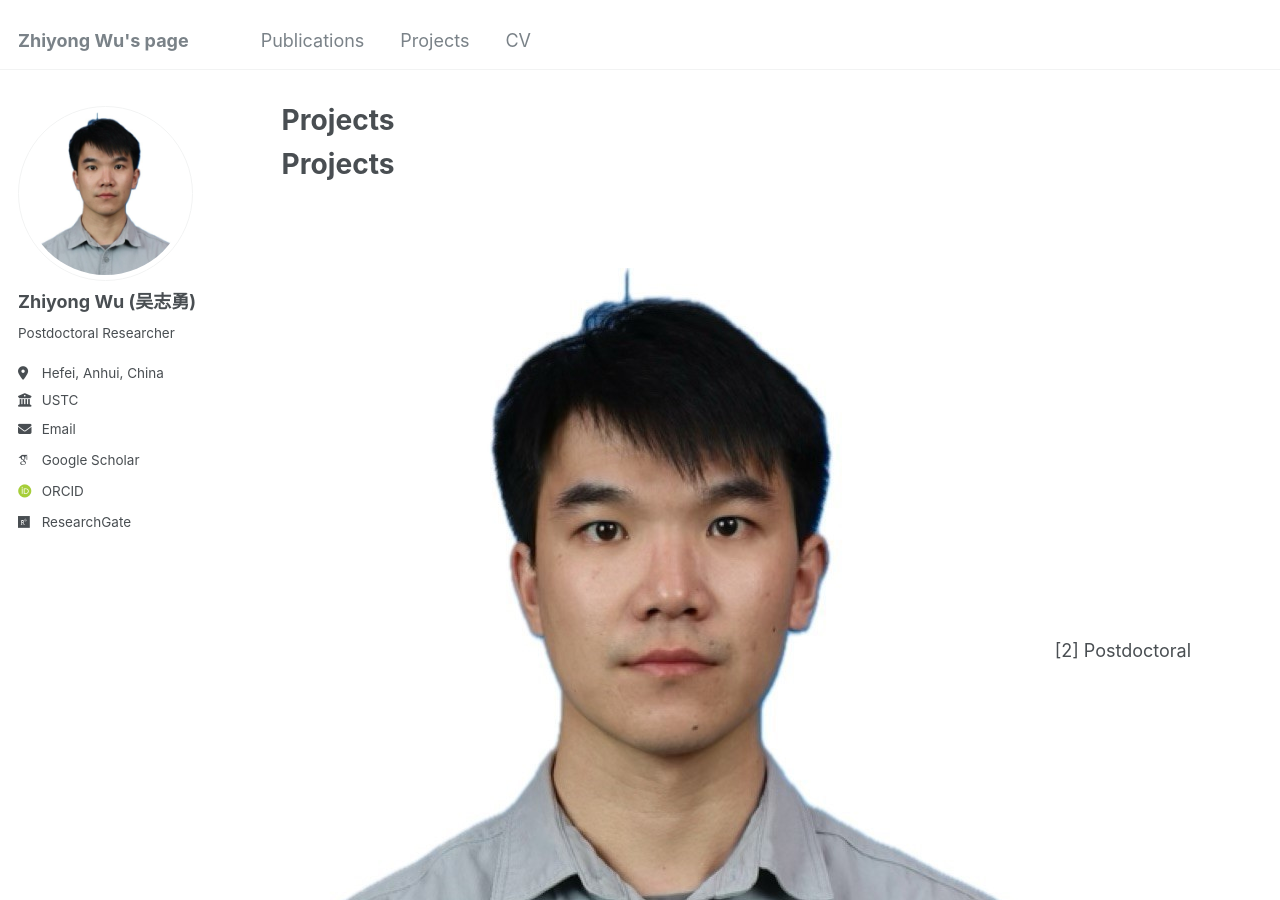
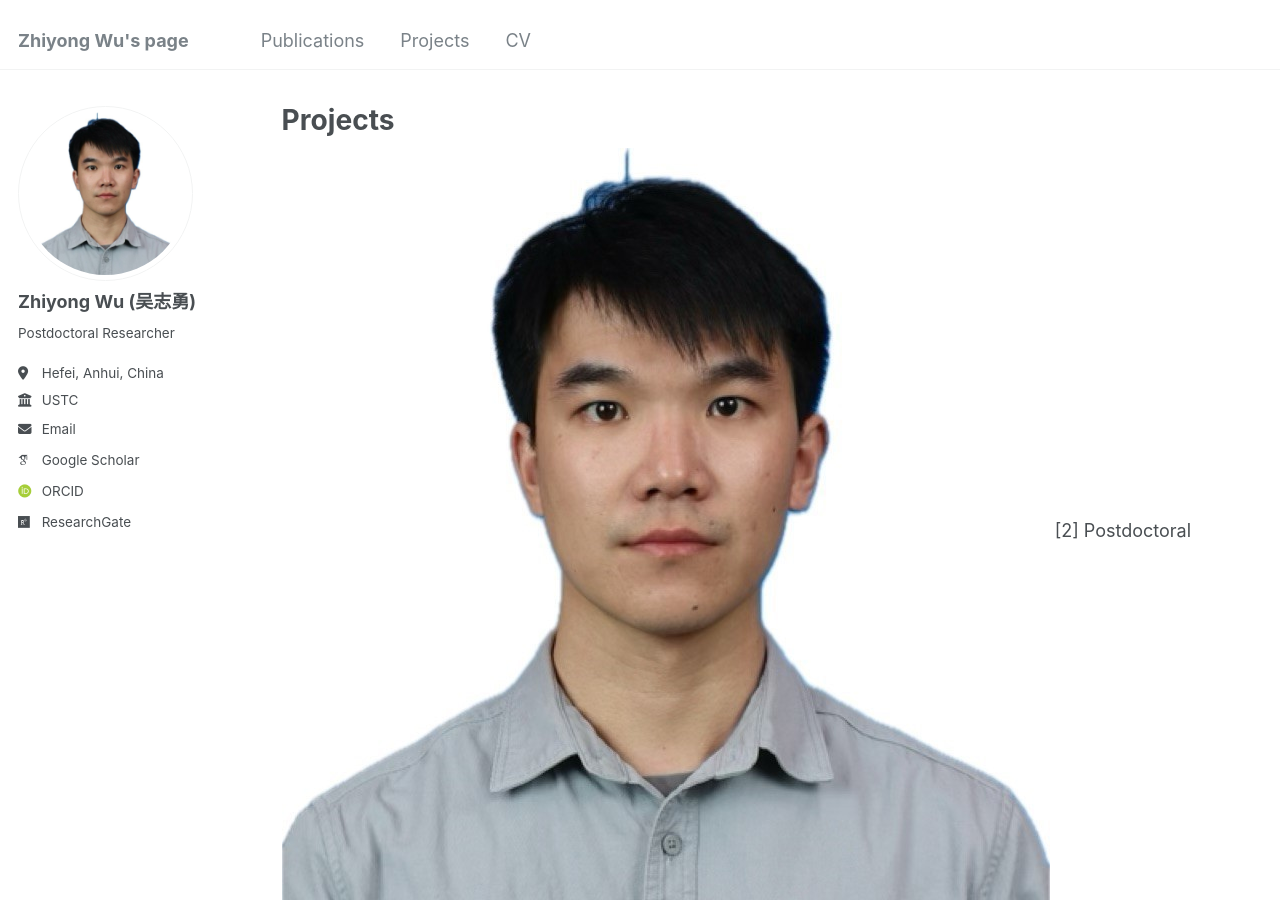
Before and after one commit to Z-Y-Wu/ZW-, a Jekyll site: the page built from _pages/projects.html, in a window 1280 px wide and 900 px high. Built offline with Jekyll 4.4.1, drawn with Linux system fonts in a browser that asks for light colours; some web fonts are replaced.

Commit message:
Update projects.html

```diff
--- a/_pages/projects.html
+++ b/_pages/projects.html
@@ -5,21 +5,7 @@ permalink: /projects/
 author_profile: true
 ---
 
-<h1>{{ page.title }}</h1>
 
-<div class="projects-container">
-    {% for project in site.projects %}
-        <div class="project-card">
-            <div class="project-image">
-                <img src="{{ ../images/person.jpg }}" alt="{{ projects.title }}">
-            </div>
-            <div class="project-description">
-                <h2>{{ projects.title }}</h2>
-                <p>{{ projects.description }}</p>
-            </div>
-        </div>
-    {% endfor %}
-</div>
 <img src="../images/person.jpg" alt="Project Image">
 
 
```
